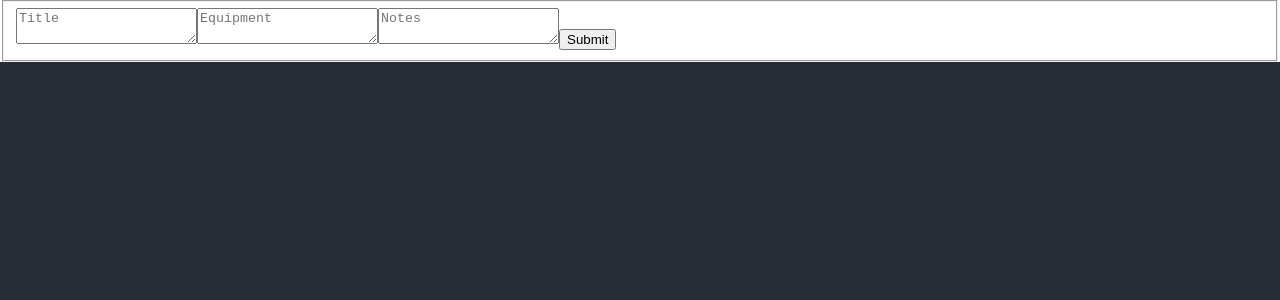
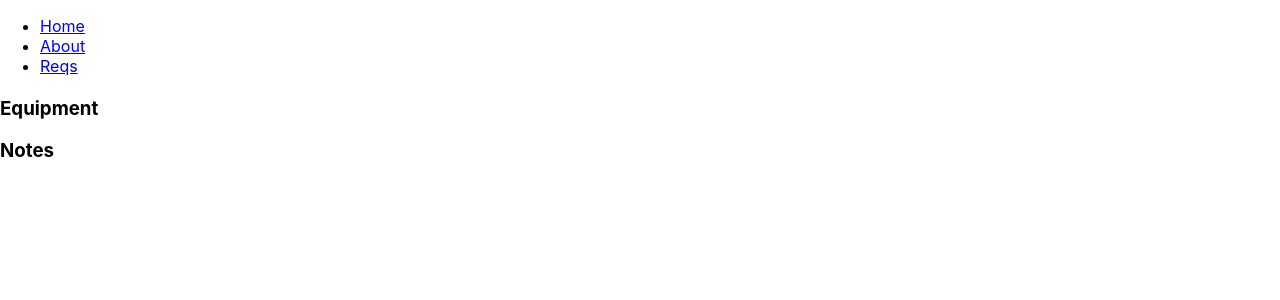
Before and after one commit to owfm/reqs-3, a React (Create React App) app in the folder client/: page /reqs/1 in a window 1280 px wide. Shown: the top 300 px of the page. Built offline with nearby package versions, Linux system fonts and the light colour scheme; no server answers.

Commit message:
single req page and reqs list routing done - basic

```diff
--- a/client/package.json
+++ b/client/package.json
@@ -6,6 +6,7 @@
     "node-env-run": "^3.0.2",
     "react": "^16.8.6",
     "react-dom": "^16.8.6",
+    "react-router-dom": "^5.0.0",
     "react-scripts": "2.1.8"
   },
   "scripts": {
@@ -14,7 +15,7 @@
     "test": "react-scripts test",
     "eject": "react-scripts eject"
   },
-  "proxy": "127.0.0.1:3001/",
+  "proxy": "http://127.0.0.1:3001/",
   "eslintConfig": {
     "extends": "react-app"
   },
--- a/client/src/App.js
+++ b/client/src/App.js
@@ -1,85 +1,45 @@
-import React, { useState, useEffect } from "react";
-import { defaultReq, defaultPostParams } from "../src/lib/defaults.js";
-import "./App.css";
+import React from "react";
+import { BrowserRouter as Router, Route, Link } from "react-router-dom";
+import Reqs from "./components/Reqs";
+import Req from "./components/Req";
 
-const App = () => {
-	const [data, setData] = useState({ reqs: [] });
-	const [message, setMessage] = useState("");
-	const [formData, setFormData] = useState(defaultReq);
+function App() {
+  return (
+    <Router>
+      <div>
+        <Header />
 
-	useEffect(() => {
-		fetch("/reqs")
-			.then(response => response.json())
-			.then(data => setData({ reqs: data.data }));
-	}, [data]);
+        <Route exact path="/" component={Home} />
+        <Route path="/about" component={About} />
+        <Route exact path={`/reqs`} component={Reqs} />
+        <Route path={`/reqs/:id`} component={Req} />
+      </div>
+    </Router>
+  );
+}
 
-	const handleChange = e => {
-		let form = { ...formData };
-		form[e.target.name] = e.target.value;
-		setFormData(form);
-	};
+function Home() {
+  return <h2>Home</h2>;
+}
 
-	const handleSubmit = e => {
-		e.preventDefault();
-		if (!formData.title) {
-			setMessage("A title is required.");
-			return;
+function About() {
+  return <h2>About</h2>;
 }
-		postReq(formData);
-	};
 
-	const postReq = formData => {
-		fetch("/reqs", {
-			...defaultPostParams,
-			body: JSON.stringify(formData) // body data type must match "Content-Type" header
-		})
-			.then(response => response.json())
-			.then(responsedata => {
-				setData({ reqs: [...data.reqs, responsedata.data] });
-				setMessage(data.message);
-			}); // parses JSON response into native Javascript objects
-	};
-
+function Header() {
   return (
-		<>
-			<fieldset>
-				<textarea
-					name="title"
-					onChange={handleChange}
-					value={formData.title}
-					placeholder="Title"
-				/>
-				<textarea
-					name="equipment"
-					onChange={handleChange}
-					value={formData.equipment}
-					placeholder="Equipment"
-				/>
-				<textarea
-					name="notes"
-					onChange={handleChange}
-					value={formData.notes}
-					placeholder="Notes"
-				/>
-				<button onClick={handleSubmit} type="submit">
-					Submit
-				</button>
-			</fieldset>
-			<div className="App">
-				<header className="App-header">
     <ul>
-						{/* {console.log(data)} */}
-						{data.reqs.map(req => (
-							<li key={req._id}>
-								<div>{req.title}</div>
+      <li>
+        <Link to="/">Home</Link>
       </li>
-						))}
+      <li>
+        <Link to="/about">About</Link>
+      </li>
+      <li>
+        <Link to="/reqs">Reqs</Link>
+      </li>
     </ul>
-					<p>{message}</p>
-				</header>
-			</div>
-		</>
   );
-};
+}
 
 export default App;
--- /dev/null
+++ b/client/src/components/Req.js
@@ -0,0 +1,26 @@
+import React, { useState, useEffect } from "react";
+import { defaultReq } from "../lib/defaults.js";
+
+const Req = ({ match }) => {
+  const [data, setData] = useState({});
+
+  useEffect(() => {
+    const { id } = match.params;
+    fetch(`/reqs/${id}`)
+      .then(response => response.json())
+      .then(data => setData(data));
+  }, []);
+
+  console.log(data);
+
+  return (
+    <div>
+      <h1>{data.title}</h1>
+      <h3>Equipment</h3>
+      <p>{data.equipment}</p>
+      <h3>Notes</h3>
+      <p>{data.notes}</p>
+    </div>
+  );
+};
+export default Req;
--- /dev/null
+++ b/client/src/components/Reqs.js
@@ -0,0 +1,87 @@
+import React, { useState, useEffect } from "react";
+import { defaultReq, defaultPostParams } from "../lib/defaults.js";
+import { Link } from "react-router-dom";
+
+const Reqs = () => {
+  const [data, setData] = useState({ reqs: [] });
+  const [message, setMessage] = useState("");
+  const [formData, setFormData] = useState(defaultReq);
+
+  useEffect(() => {
+    fetch("/reqs")
+      .then(response => response.json())
+      .then(data => {
+        setData({ reqs: data.data });
+      });
+  }, []);
+
+  const handleChange = e => {
+    let form = { ...formData };
+    form[e.target.name] = e.target.value;
+    setFormData(form);
+  };
+
+  const handleSubmit = e => {
+    e.preventDefault();
+    if (!formData.title) {
+      setMessage("A title is required.");
+      return;
+    }
+    postReq(formData);
+  };
+
+  const postReq = formData => {
+    fetch("/reqs", {
+      ...defaultPostParams,
+      body: JSON.stringify(formData) // body data type must match "Content-Type" header
+    })
+      .then(response => response.json())
+      .then(responsedata => {
+        setData({ reqs: [...data.reqs, responsedata.data] });
+        setMessage(data.message);
+      }); // parses JSON response into native Javascript objects
+  };
+
+  return (
+    <>
+      <fieldset>
+        <textarea
+          name="title"
+          onChange={handleChange}
+          value={formData.title}
+          placeholder="Title"
+        />
+        <textarea
+          name="equipment"
+          onChange={handleChange}
+          value={formData.equipment}
+          placeholder="Equipment"
+        />
+        <textarea
+          name="notes"
+          onChange={handleChange}
+          value={formData.notes}
+          placeholder="Notes"
+        />
+        <button onClick={handleSubmit} type="submit">
+          Submit
+        </button>
+      </fieldset>
+      <div className="Reqs">
+        <header className="Reqs-header">
+          <ul>
+            {/* {console.log(data)} */}
+            {data.reqs.map(req => (
+              <li key={req._id}>
+                <Link to={`reqs/${req._id}`}>{req.title}</Link>
+              </li>
+            ))}
+          </ul>
+          <p>{message}</p>
+        </header>
+      </div>
+    </>
+  );
+};
+
+export default Reqs;
```
Also changed, not shown: 3 other files (tests, documents, lock files or other folders). Lines whose indentation alone changed are shown as unchanged.
